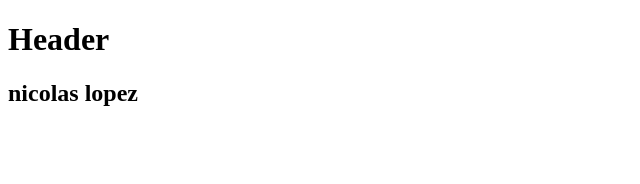
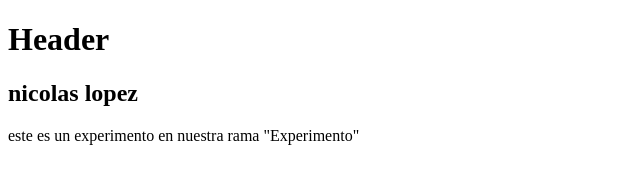
Before and after one commit to NicolasALP/Portafolio, a plain HTML site: page index.html in a window 1280 px wide. Shown: the whole page, without its empty margins (0-640 px from the left). Drawn offline with Linux system fonts and the light colour scheme.

Commit message:
agregamos texto de experimento

```diff
--- a/index.html
+++ b/index.html
@@ -11,5 +11,8 @@
         <div class="container">
             <h2>nicolas lopez</h2>
         </div>
+        <footer>
+            <p>este es un experimento en nuestra rama "Experimento"</p>
+        </footer>
     </body>
 </html>
```
